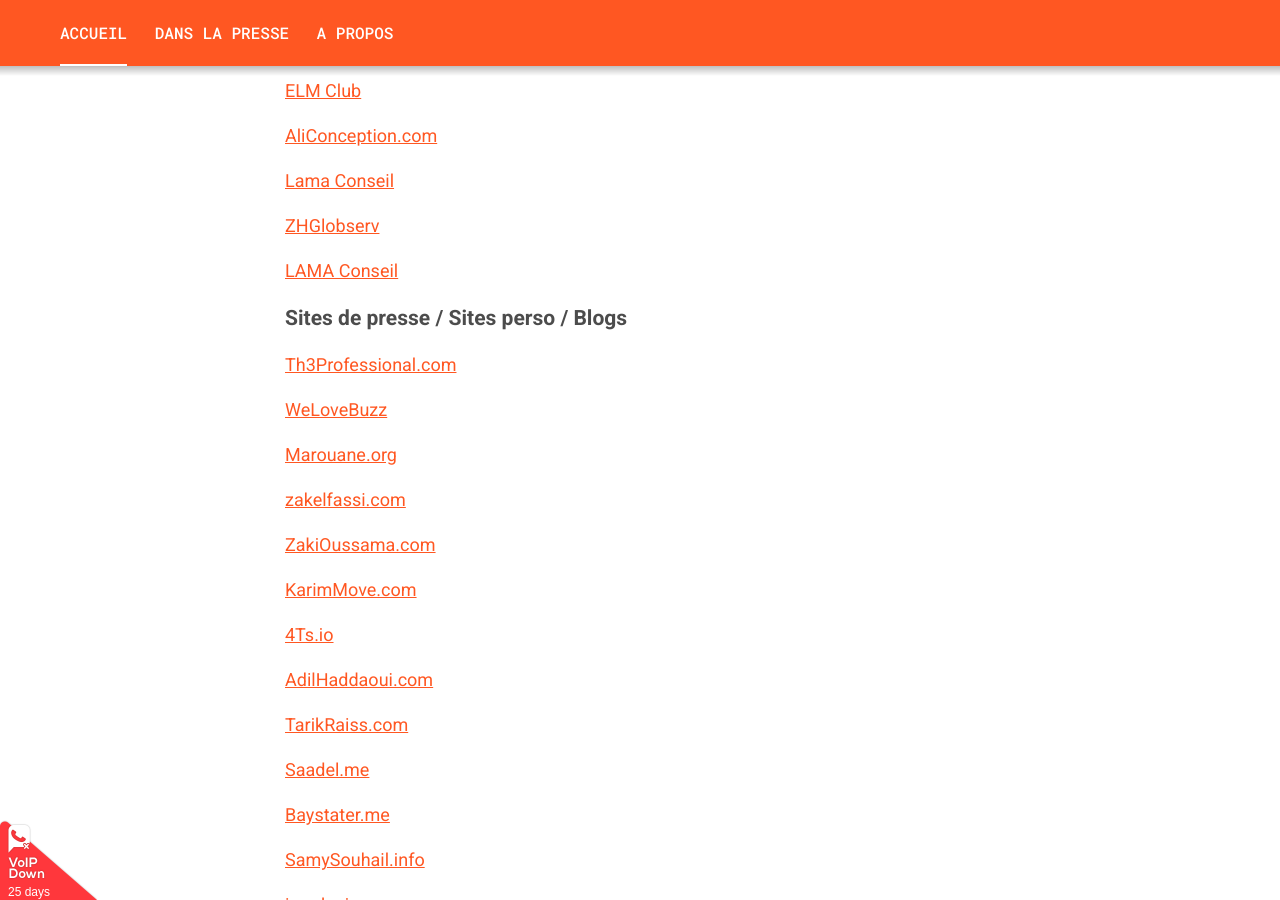
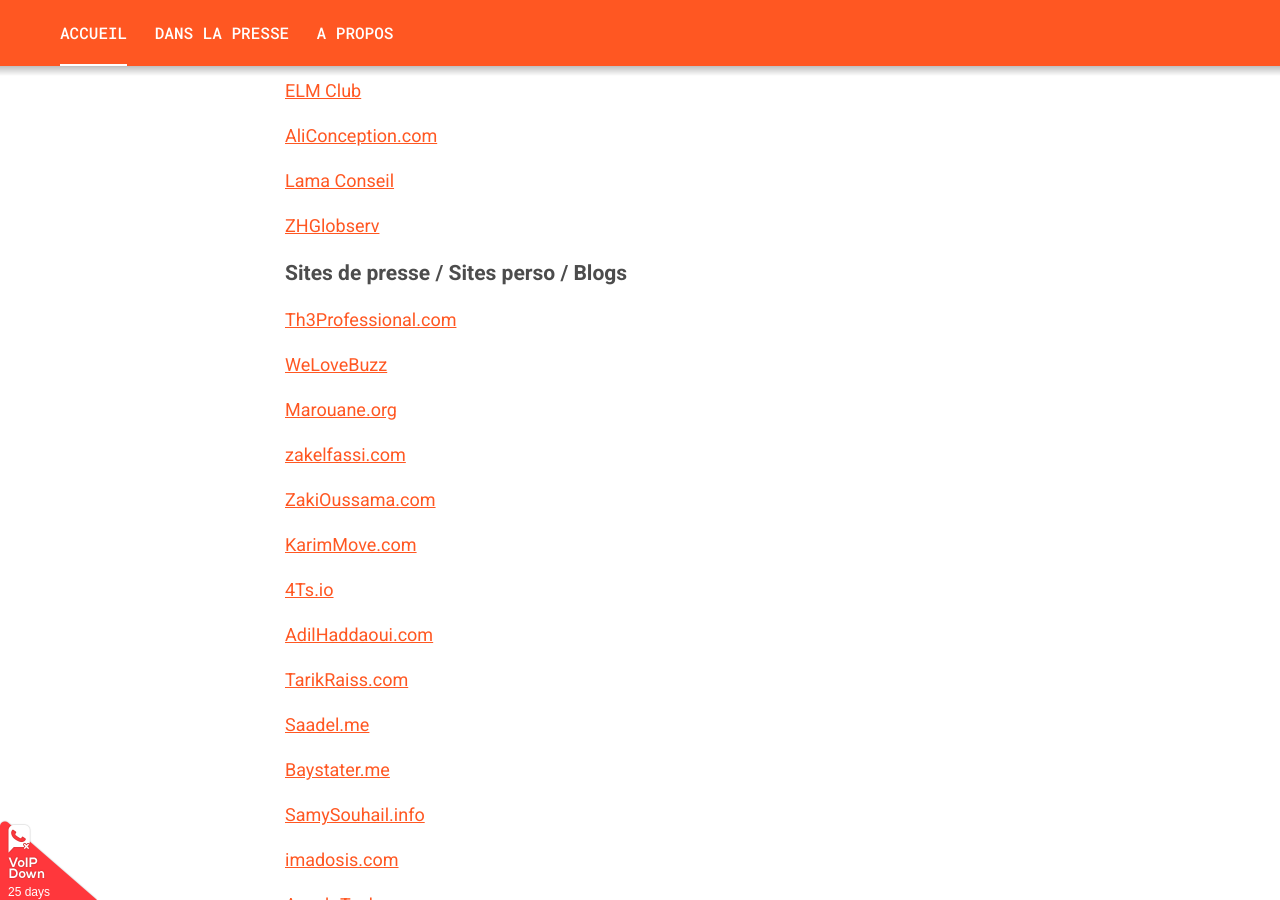
Before and after one commit to VoIPDown/voipdown.github.io, a Jekyll site: the page built from index.markdown, in a window 1280 px wide and 900 px high, scrolled down 3323 px. Built offline with Jekyll 4.4.1, drawn with Linux system fonts in a browser that asks for light colours.

Commit message:
Fix typo.

```diff
--- a/_data/supporters.yml
+++ b/_data/supporters.yml
@@ -93,10 +93,6 @@
 
 - name: ZHGlobserv
   link: http://zh-globserv.net
-  type: company
-
-- name: LAMA Conseil
-  link: http://lamaconseil.com
   type: company
 
 # News sites / Personal sites / Blogs
```
